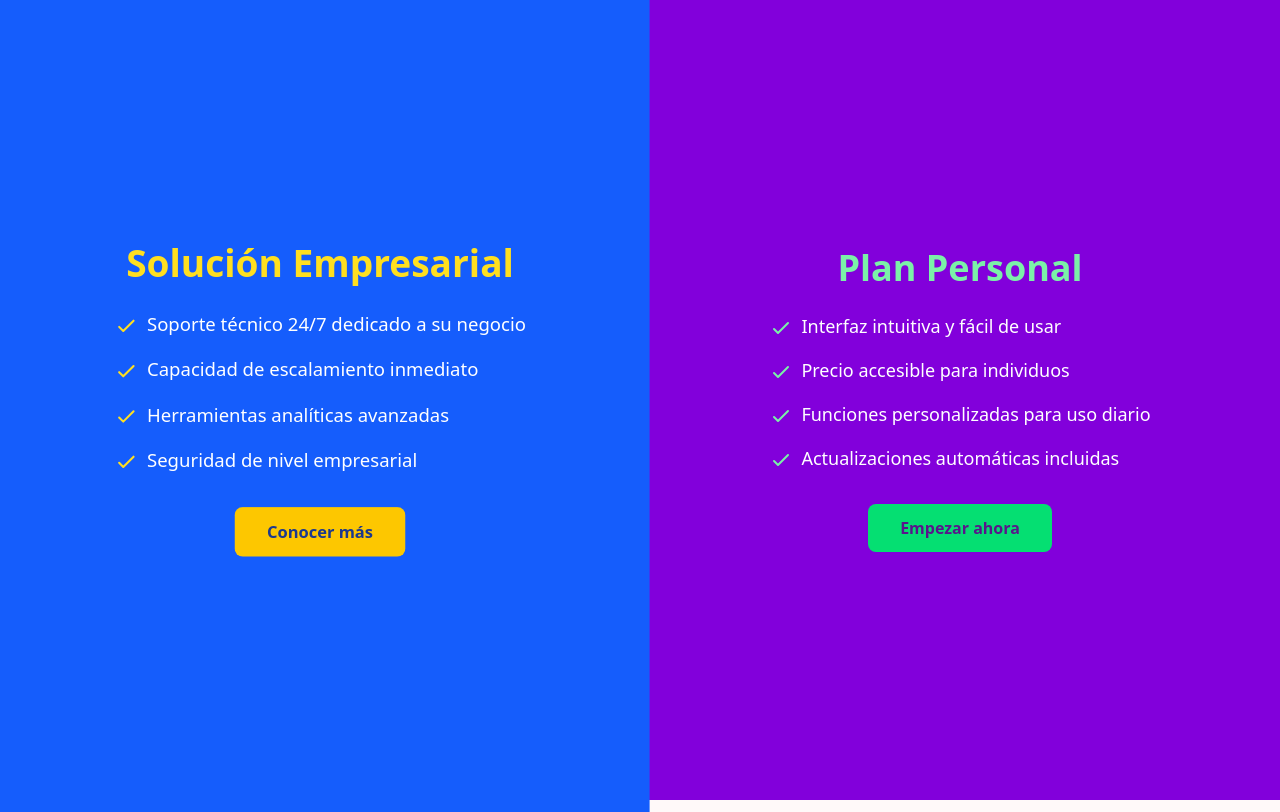
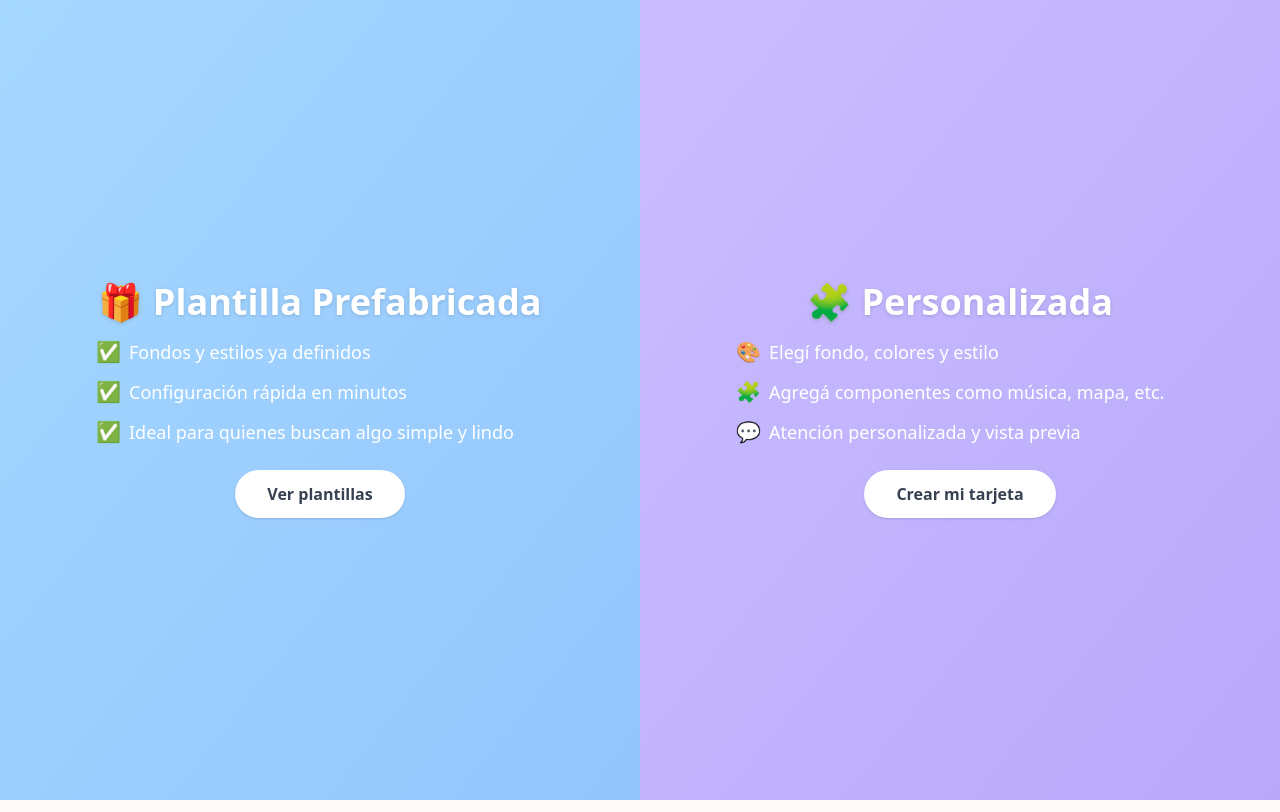
Before and after one commit to bloshftw/invitacionesDigitalesProyect, a website: page html/seleccionServicio.html in a window 1280 px wide. Drawn offline with nearby package versions, Linux system fonts and the light colour scheme; files that its build step writes are made by us from their sources.

Commit message:
commit
Se modifico y agrego la seccion de elecciones para el usuario a la hora de elegir un servicio para la tarjeta

```diff
--- a/html/seleccionServicio.html
+++ b/html/seleccionServicio.html
@@ -12,101 +12,92 @@
     <!--Fuente google fonts-->
     <link href="https://fonts.googleapis.com/css2?family=Poppins:wght@400;700&display=swap" rel="stylesheet">
     <style>
+        html, body {
+            height: 100%;
+            margin: 0;
+            padding: 0;
+            overflow: hidden;
+        }
         .hover-scale {
             transition: transform 0.3s ease;
         }
         .hover-scale:hover {
-            transform: scale(1.03);
+            transform: scale(1.02);
+        }
+        /* Asegura que el contenido se ajuste dentro del espacio disponible */
+        .section-content {
+            overflow-y: auto;
+        }
+        @media (max-width: 768px) {
+            .mobile-section {
+                height: 50vh;
+                min-height: 50vh;
+                max-height: 50vh;
+            }
         }
     </style>
+
+
       <title>Servicios Disponibles</title>
       </head>
 
 
       <body class="bg-[#FFF9F9] text-[#374151]">
 
-        <div class="min-h-screen">
-            <!-- Contenedor principal -->
-            <div class="flex flex-col md:flex-row w-full min-h-screen">
+        <div class="flex flex-col md:flex-row w-full h-screen font-poppins">
+            <!-- Sección 1 - Plantilla prefabricada -->
+            <div class="w-full md:w-1/2 bg-gradient-to-br from-[#A5D8FF] to-[#93C5FD] text-white p-6 md:p-10 flex flex-col justify-center items-center hover:scale-[1.01] transition">
+              <div class="w-full max-w-md text-center">
+                <h2 class="text-2xl md:text-4xl font-extrabold mb-4 text-[#fff] drop-shadow">🎁 Plantilla Prefabricada</h2>
 
-                <!-- Sección 1 - Izquierda/Superior -->
-                <div class="w-full md:w-1/2 bg-blue-600 text-white p-8 md:p-12 flex flex-col justify-center items-center hover-scale">
-                    <div class="max-w-md mx-auto text-center">
-                        <h2 class="text-3xl md:text-4xl font-bold mb-6 text-yellow-300">Solución Empresarial</h2>
-
-                        <ul class="text-lg mb-8 space-y-4 text-left">
+                <ul class="text-base md:text-lg mb-6 space-y-3 text-left">
                   <li class="flex items-start">
-                                <svg class="h-6 w-6 mr-2 mt-1 text-yellow-300" fill="none" stroke="currentColor" viewBox="0 0 24 24">
-                                    <path stroke-linecap="round" stroke-linejoin="round" stroke-width="2" d="M5 13l4 4L19 7"></path>
-                                </svg>
-                                <span>Soporte técnico 24/7 dedicado a su negocio</span>
+                    <span class="text-white text-xl mr-2">✅</span>
+                    <span>Fondos y estilos ya definidos</span>
                   </li>
                   <li class="flex items-start">
-                                <svg class="h-6 w-6 mr-2 mt-1 text-yellow-300" fill="none" stroke="currentColor" viewBox="0 0 24 24">
-                                    <path stroke-linecap="round" stroke-linejoin="round" stroke-width="2" d="M5 13l4 4L19 7"></path>
-                                </svg>
-                                <span>Capacidad de escalamiento inmediato</span>
+                    <span class="text-white text-xl mr-2">✅</span>
+                    <span>Configuración rápida en minutos</span>
                   </li>
                   <li class="flex items-start">
-                                <svg class="h-6 w-6 mr-2 mt-1 text-yellow-300" fill="none" stroke="currentColor" viewBox="0 0 24 24">
-                                    <path stroke-linecap="round" stroke-linejoin="round" stroke-width="2" d="M5 13l4 4L19 7"></path>
-                                </svg>
-                                <span>Herramientas analíticas avanzadas</span>
-                            </li>
-                            <li class="flex items-start">
-                                <svg class="h-6 w-6 mr-2 mt-1 text-yellow-300" fill="none" stroke="currentColor" viewBox="0 0 24 24">
-                                    <path stroke-linecap="round" stroke-linejoin="round" stroke-width="2" d="M5 13l4 4L19 7"></path>
-                                </svg>
-                                <span>Seguridad de nivel empresarial</span>
+                    <span class="text-white text-xl mr-2">✅</span>
+                    <span>Ideal para quienes buscan algo simple y lindo</span>
                   </li>
                 </ul>
 
-                        <button onclick="location.href='#soluciones-empresariales'" class="bg-yellow-400 hover:bg-yellow-500 text-blue-900 font-bold py-3 px-8 rounded-lg transition duration-300 transform hover:scale-105">
-                            Conocer más
+                <button onclick="location.href='predisenada.html'" class="bg-white hover:bg-[#f1f5f9] text-[#374151] font-semibold py-2 px-6 md:py-3 md:px-8 rounded-full transition duration-300 shadow-sm">
+                  Ver plantillas
                 </button>
               </div>
             </div>
 
-                <!-- Sección 2 - Derecha/Inferior -->
-                <div class="w-full md:w-1/2 bg-purple-700 text-white p-8 md:p-12 flex flex-col justify-center items-center hover-scale">
-                    <div class="max-w-md mx-auto text-center">
-                        <h2 class="text-3xl md:text-4xl font-bold mb-6 text-green-300">Plan Personal</h2>
+            <!-- Sección 2 - Personalizada -->
+            <div class="w-full md:w-1/2 bg-gradient-to-br from-[#CABDFF] to-[#B9A9FB] text-white p-6 md:p-10 flex flex-col justify-center items-center hover:scale-[1.01] transition ">
+              <div class="w-full max-w-md text-center">
+                <h2 class="text-2xl md:text-4xl font-extrabold mb-4 text-white drop-shadow">🧩 Personalizada</h2>
 
-                        <ul class="text-lg mb-8 space-y-4 text-left">
+                <ul class="text-base md:text-lg mb-6 space-y-3 text-left">
                   <li class="flex items-start">
-                                <svg class="h-6 w-6 mr-2 mt-1 text-green-300" fill="none" stroke="currentColor" viewBox="0 0 24 24">
-                                    <path stroke-linecap="round" stroke-linejoin="round" stroke-width="2" d="M5 13l4 4L19 7"></path>
-                                </svg>
-                                <span>Interfaz intuitiva y fácil de usar</span>
+                    <span class="text-white text-xl mr-2">🎨</span>
+                    <span>Elegí fondo, colores y estilo</span>
                   </li>
                   <li class="flex items-start">
-                                <svg class="h-6 w-6 mr-2 mt-1 text-green-300" fill="none" stroke="currentColor" viewBox="0 0 24 24">
-                                    <path stroke-linecap="round" stroke-linejoin="round" stroke-width="2" d="M5 13l4 4L19 7"></path>
-                                </svg>
-                                <span>Precio accesible para individuos</span>
+                    <span class="text-white text-xl mr-2">🧩</span>
+                    <span>Agregá componentes como música, mapa, etc.</span>
                   </li>
                   <li class="flex items-start">
-                                <svg class="h-6 w-6 mr-2 mt-1 text-green-300" fill="none" stroke="currentColor" viewBox="0 0 24 24">
-                                    <path stroke-linecap="round" stroke-linejoin="round" stroke-width="2" d="M5 13l4 4L19 7"></path>
-                                </svg>
-                                <span>Funciones personalizadas para uso diario</span>
-                            </li>
-                            <li class="flex items-start">
-                                <svg class="h-6 w-6 mr-2 mt-1 text-green-300" fill="none" stroke="currentColor" viewBox="0 0 24 24">
-                                    <path stroke-linecap="round" stroke-linejoin="round" stroke-width="2" d="M5 13l4 4L19 7"></path>
-                                </svg>
-                                <span>Actualizaciones automáticas incluidas</span>
+                    <span class="text-white text-xl mr-2">💬</span>
+                    <span>Atención personalizada y vista previa</span>
                   </li>
                 </ul>
 
-                        <button onclick="location.href='#plan-personal'" class="bg-green-400 hover:bg-green-500 text-purple-900 font-bold py-3 px-8 rounded-lg transition duration-300 transform hover:scale-105">
-                            Empezar ahora
+                <button onclick="location.href='personalizado.html'" class="bg-white hover:bg-[#f1f5f9] text-[#374151] font-semibold py-2 px-6 md:py-3 md:px-8 rounded-full transition duration-300 shadow-sm">
+                  Crear mi tarjeta
                 </button>
               </div>
             </div>
+          </div>
 
-            </div>
-        </div>
 
 
 
```
Also changed, not shown: src/output.css. Lines whose indentation alone changed are shown as unchanged.
